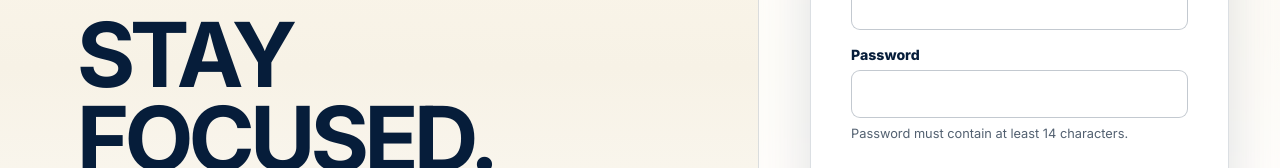
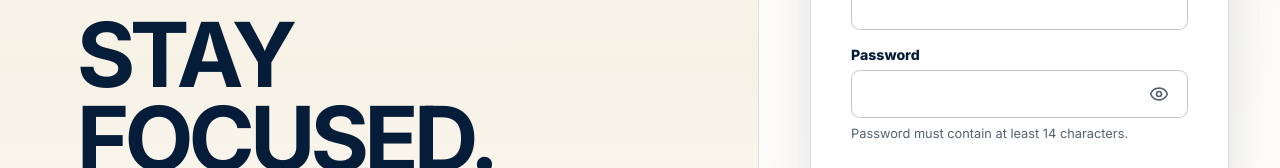
Before and after one commit to abhayhostelco-arch/abhayhostel-website, a Next.js app in the folder portal/: page /login in a window 1280 px wide. Shown: the part 316-484 px from the top of the page. Built offline with nearby package versions, Linux system fonts and the light colour scheme; no server answers.

Commit message:
Add login password visibility control

```diff
--- a/portal/src/app/globals.css
+++ b/portal/src/app/globals.css
@@ -261,6 +261,42 @@ a {
   color: var(--muted);
   font-size: 0.8rem;
   line-height: 1.4;
+}
+
+.password-input {
+  position: relative;
+}
+
+.password-input input {
+  padding-right: 3rem;
+}
+
+.password-visibility-button {
+  position: absolute;
+  top: 50%;
+  right: 0.65rem;
+  display: inline-flex;
+  width: 2.25rem;
+  height: 2.25rem;
+  align-items: center;
+  justify-content: center;
+  padding: 0;
+  color: var(--muted);
+  background: transparent;
+  border: 0;
+  border-radius: 7px;
+  cursor: pointer;
+  transform: translateY(-50%);
+}
+
+.password-visibility-button:hover {
+  color: var(--navy);
+}
+
+.password-visibility-button:focus-visible {
+  color: var(--navy);
+  outline: 2px solid var(--gold);
+  outline-offset: 2px;
 }
 
 .field textarea {
--- a/portal/src/components/auth-form.tsx
+++ b/portal/src/components/auth-form.tsx
@@ -1,14 +1,15 @@
 "use client";
 
 import Link from "next/link";
-import { useActionState } from "react";
-import { LockKeyhole, ShieldCheck } from "lucide-react";
+import { useActionState, useState } from "react";
+import { Eye, EyeOff, LockKeyhole, ShieldCheck } from "lucide-react";
 import { loginAction } from "@/app/actions/auth";
 import { TurnstileWidget } from "@/components/turnstile-widget";
 import { initialActionState } from "@/lib/types";
 
 export function LoginForm() {
   const [state, action, pending] = useActionState(loginAction, initialActionState);
+  const [showPassword, setShowPassword] = useState(false);
 
   return (
     <div className="auth-card">
@@ -28,14 +29,25 @@ export function LoginForm() {
         </div>
         <div className="field">
           <label htmlFor="password">Password</label>
+          <div className="password-input">
             <input
               id="password"
               name="password"
-            type="password"
+              type={showPassword ? "text" : "password"}
               autoComplete="current-password"
               maxLength={128}
               required
             />
+            <button
+              className="password-visibility-button"
+              type="button"
+              aria-label={showPassword ? "Hide password" : "Show password"}
+              aria-pressed={showPassword}
+              onClick={() => setShowPassword((visible) => !visible)}
+            >
+              {showPassword ? <EyeOff size={20} aria-hidden="true" /> : <Eye size={20} aria-hidden="true" />}
+            </button>
+          </div>
           <p className="field-hint">Password must contain at least 14 characters.</p>
         </div>
         <TurnstileWidget />
```
Lines whose indentation alone changed are shown as unchanged.
